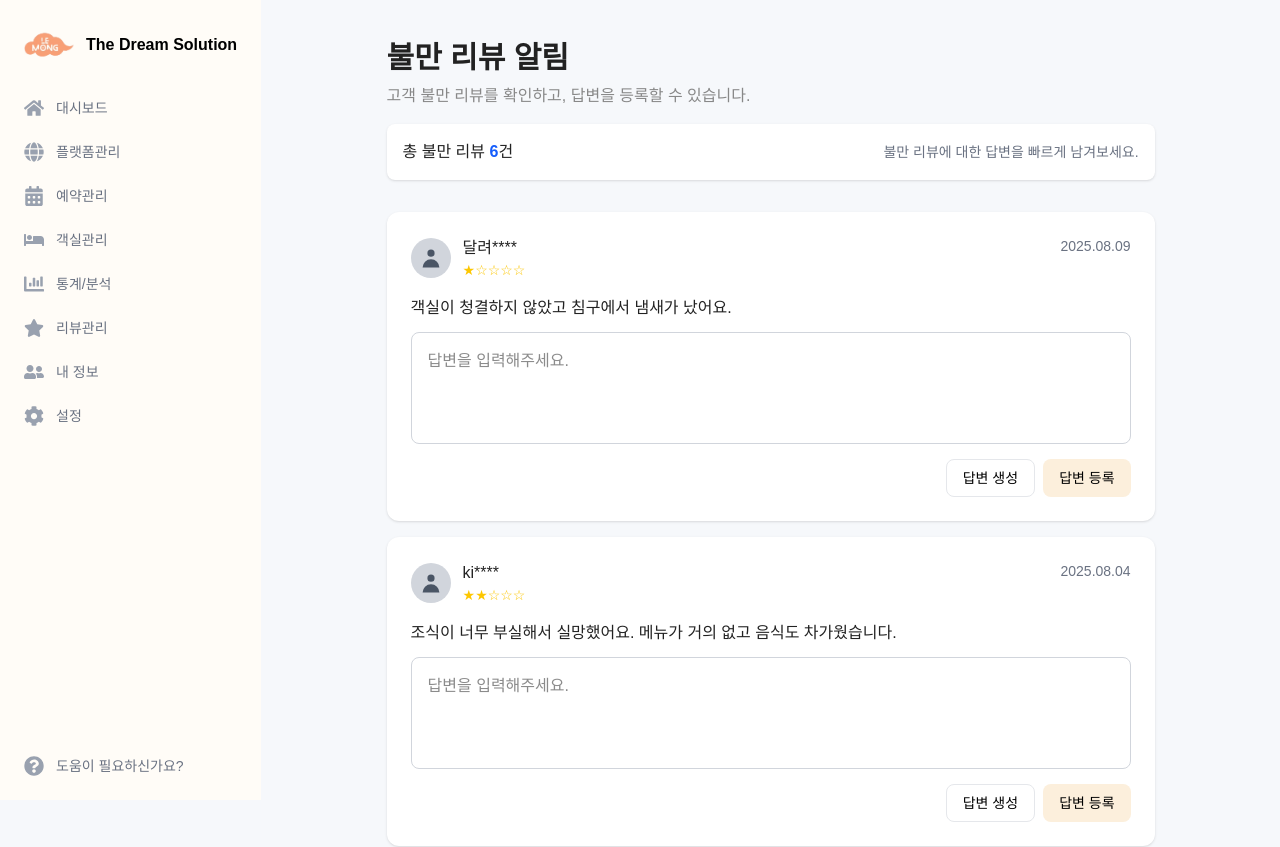
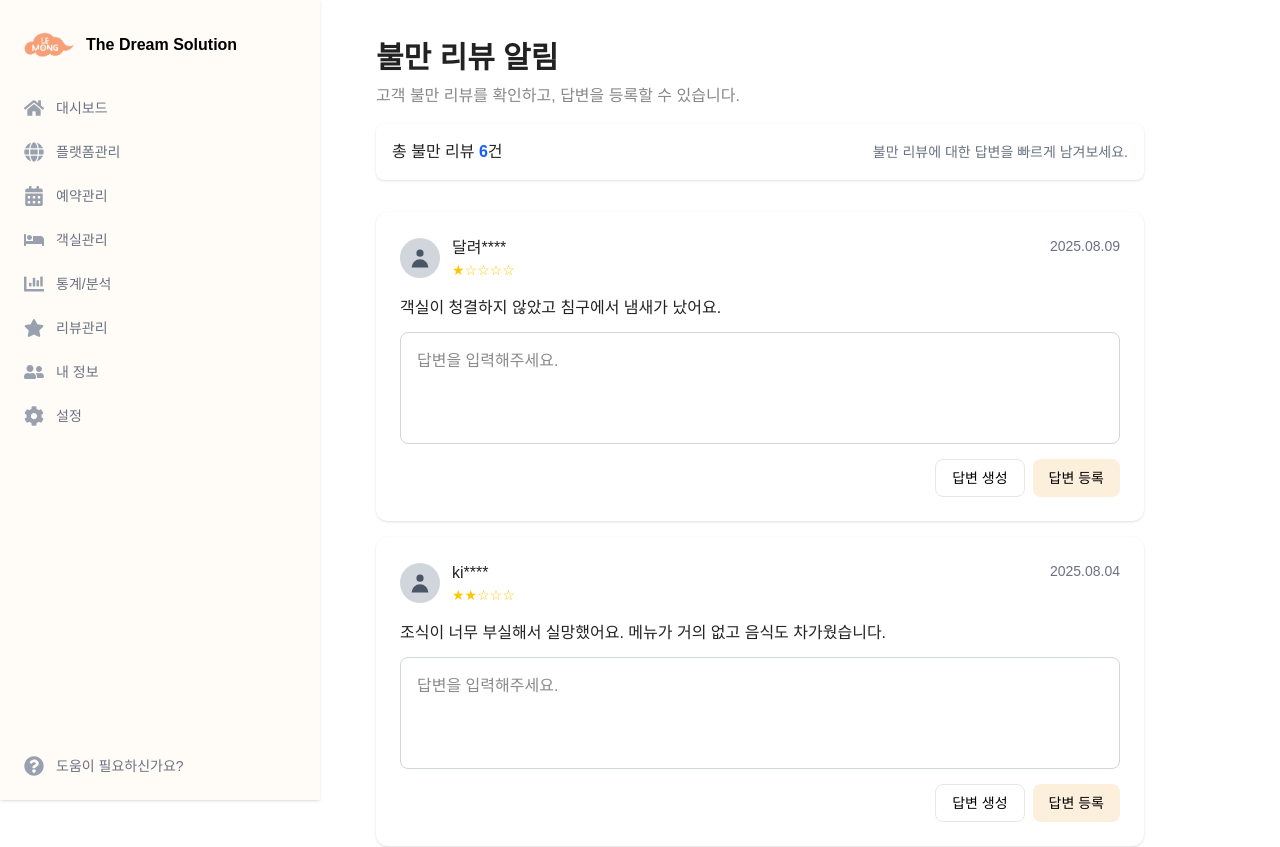
Before and after one commit to akafintech/prototype_front, a Next.js app: page /alarm in a window 1280 px wide. Shown: the top 847 px of the page. Built offline with nearby package versions, Linux system fonts and the light colour scheme; no server answers.

Commit message:
design수정

```diff
--- a/src/pages/alarm/index.js
+++ b/src/pages/alarm/index.js
@@ -81,12 +81,15 @@ export default function AlarmReviewPage() {
   };
 
   return (
-    <div className="flex bg-[#F6F8FB] min-h-screen">
-      {/* 사이드바 */}
+    <>
+      {/* 사이드바는 고정 */}
+      <div className="fixed top-0 left-0 h-screen w-80 bg-[#FFFCF7] shadow z-40">
         <Sidebar />
+      </div>
 
-      {/* 본문 */}
-      <main className="flex-1 px-10 py-10">
+      {/* 본문은 왼쪽 사이드바만큼 오른쪽으로 이동 */}
+      <div className="flex bg-[#F6F8FB] min-h-screen ml-60">
+        <main className="bg-white flex-1 px-10 py-10">
           <div className="max-w-3xl mx-auto">
             <h1 className="text-3xl font-bold text-[#222] mb-2">불만 리뷰 알림</h1>
             <p className="text-[#888] mb-4">
@@ -160,5 +163,6 @@ export default function AlarmReviewPage() {
           </div>
         </main>
       </div>
+    </>
   );
 }
```
Lines whose indentation alone changed are shown as unchanged.
